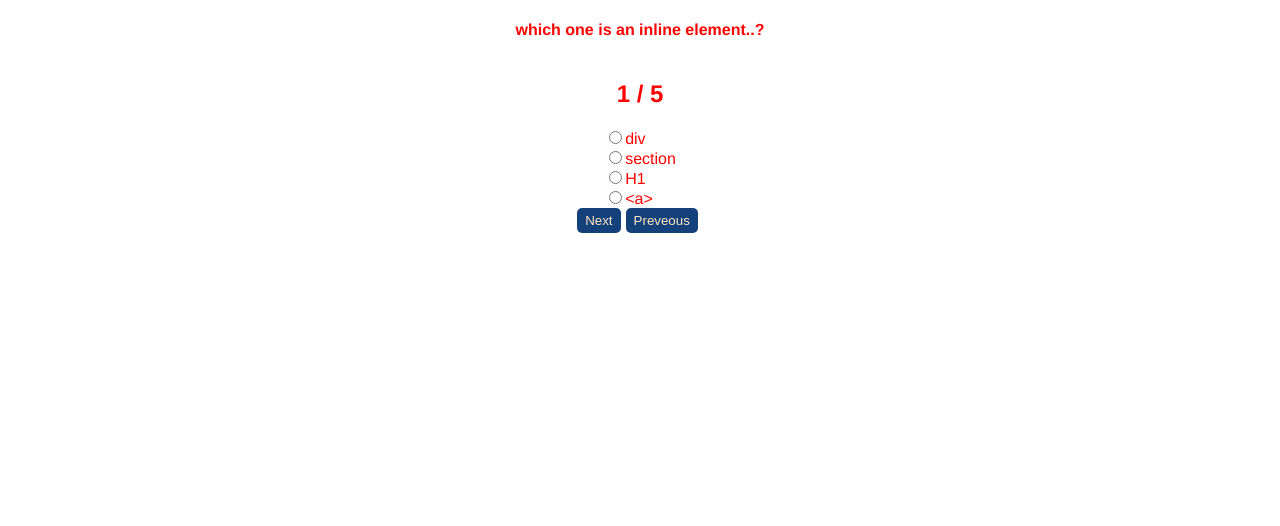
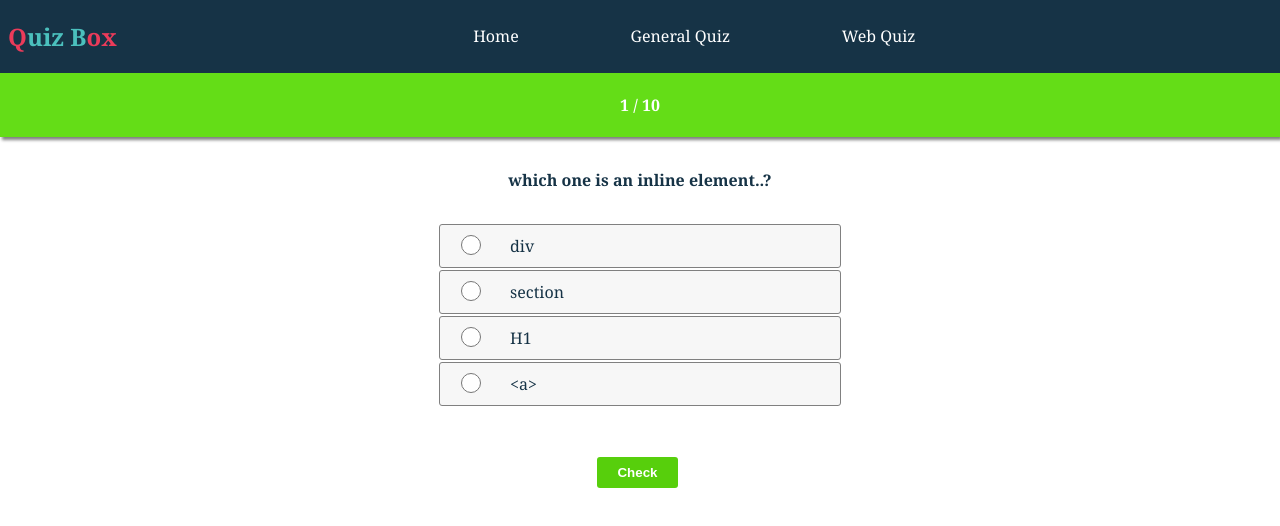
Before and after one commit to Ameer255/quiz-app, a React (Create React App) app: page /web-quiz in a window 1280 px wide. Shown: the top 526 px of the page. Built offline with nearby package versions, Linux system fonts and the light colour scheme.

Commit message:
styling completed

```diff
--- a/public/index.html
+++ b/public/index.html
@@ -10,6 +10,10 @@
       content="Web site created using create-react-app"
     />
     <link rel="apple-touch-icon" href="%PUBLIC_URL%/logo192.png" />
+
+    <script src='https://kit.fontawesome.com/a076d05399.js'></script>
+    <link rel="stylesheet" href="https://cdnjs.cloudflare.com/ajax/libs/font-awesome/4.7.0/css/font-awesome.min.css">
+
     <!--
       manifest.json provides metadata used when your web app is installed on a
       user's mobile device or desktop. See https://developers.google.com/web/fundamentals/web-app-manifest/
@@ -24,7 +28,7 @@
       work correctly both with client-side routing and a non-root public URL.
       Learn how to configure a non-root public URL by running `npm run build`.
     -->
-    <title>React App</title>
+    <title>Quiz App</title>
   </head>
   <body>
     <noscript>You need to enable JavaScript to run this app.</noscript>
--- a/src/App.css
+++ b/src/App.css
@@ -1,74 +1,286 @@
-.App {
-  text-align: center;
+body{
+  font-family: Georgia, 'Times New Roman', Times, serif;
 }
 
-.App-logo {
-  height: 40vmin;
-  pointer-events: none;
+.first-letter{
+  color: rgb(235, 59 ,90);
 }
 
-@media (prefers-reduced-motion: no-preference) {
-  .App-logo {
-    animation: App-logo-spin infinite 20s linear;
-  }
+.rem-letters{
+  color: rgb(75, 192, 189);
+}
+nav h1 span{
+  margin-right: 0;
 }
 
-.App-header {
-  background-color: #282c34;
-  min-height: 100vh;
+#hamberger{
+  width: 25px;
+  height: 25px;
+  cursor: pointer;
   display: flex;
   flex-direction: column;
+  justify-content: space-around;
   align-items: center;
-  justify-content: center;
-  font-size: calc(10px + 2vmin);
-  color: white;
+  transition: 0.5s ease;
+  display: none;
+
+
+}
+#hamberger span{
+   width: 100%;
+   height: 2px;
+   background-color: #f5eeef;
+   margin-top: 3px;
+
 }
 
-.App-link {
-  color: #61dafb;
+.toggle .item1{
+   transform: rotate(45deg) translate(0px, 12px);
+}
+.toggle .item2{
+ opacity: 0;
+}
+.toggle .item3{
+ transform: rotate(-45deg) translate(0px, -12px);
 }
 
-@keyframes App-logo-spin {
-  from {
-    transform: rotate(0deg);
-  }
-  to {
-    transform: rotate(360deg);
-  }
-}
 
 .box{
-  width : 25%;
+  width : 35%;
    margin: 20px 5%;
-    border : 2px solid red;
+   border-radius: 10px;
+    display: flex;
+    flex-direction: column;
+    justify-content: center;
+    align-items: center;
+   color: rgb(22, 51, 70);
+   transition: .2s all ease-out;
+   border: 3px solid black;
+
+}
+.box:hover{
+  background-color: rgb(22, 51, 70);
+  color: white;
 }
 .menu{
   display: flex;
   justify-content: center;
   align-items: center;
+  flex-wrap: wrap;
+  transition: .2s all ease-in;
+}
+
+.question-container{
+  color: rgb(22, 51, 70);
+  display: flex;
+  justify-content: center;
+  align-items: center;
+  flex-direction: column;
+  align-items: center;
+  transition: 1s all ease-in-out;
+}
+
+
+.question-count{
+  background-color: rgb(100, 221, 23);
+  color: white;
+  width: 100%;
+  text-align: center;
+  box-shadow: 2px 3px 3px gray;
 }
 
 .question{
-  color: red;
-  font-family: 'Franklin Gothic Medium', 'Arial Narrow', Arial, sans-serif;
+  padding: 10px;
+
+}
+.answer-form{
   display: flex;
-  justify-content: center;
   flex-direction: column;
   align-items: center;
+
+}
+.options{
+  display: flex;
+ margin-top: 2px;
+  border: 1px solid gray;
+  border-radius: 3px;
+  min-width: 400px;
+  align-items: center;
+  justify-content: center;
+  transition: 0.1s all ease;
+  background: rgb(247, 247, 247);
+
 }
 
-.question button{
-  padding: 5px 8px;
+.options:hover{
+  transform: scale(1.01);
+}
+.answer-form{
+  width: 100%;
+}
+
+.label{
+  padding: 10px;
+  width: 80%;
+}
+
+.label label{
+  cursor: pointer;
+}
+.radio{
+  width: 15%;
+  text-align: center;
+}
+
+.radio input{
+  width: 20px;
+  height: 20px;
+  cursor: pointer;
+}
+
+.check-btn{
+  margin-top: 4%;
+}
+
+.check-btn button{
+  padding: 8px 20px;
   border: none;
   outline: none;
-  color: bisque;
-  background: rgb(21, 65, 122);
-  border-radius: 5px;
+  color: white;
+  background: rgb(87, 207, 12);
+  border-radius: 3px;
   margin-right: 5px;
+  font-weight: bold;
+  cursor: pointer;
 }
 
-.sa-sm{
-  width:  200px !important;
-  height: 300px;
+.icon{
+  font-size: 100px;
+}
+
+.quiz-name{
+  text-align: center;
+  font-size: 2rem;
+}
+
+a{
+  text-decoration: none;
+  color: inherit;
+}
+
+nav{
+  display: flex;
+  justify-content: space-between;
+  align-items: center;
+  background: rgba(22, 51, 70);
+  color: white;
+  padding: 0 8px;
+}
+.nav-sm{
+  display: none;
+  overflow: hidden;
+  justify-content: space-evenly;
+  align-items: center;
+  position: absolute;
+  overflow: hidden;
 
 }
+
+
+.nav-items{
+  display: flex;
+  justify-content: space-between;
+  width: 35%;
+}
+
+.result{
+  display: flex;
+  flex-direction: column;
+  justify-content: center;
+  align-items: center;
+  color: rgb(22, 51, 70);
+}
+.result td, th{
+  border: 2px solid rgb(22, 51, 70);
+  text-align: center;
+  padding: 13px 35px;
+  font-weight: bold;
+  font-size: large;
+}
+.result th{
+  border-right: none;
+  margin-right: 0;
+}
+.result button{
+padding: 8px 18px;
+border: none;
+outline: none;
+color: white;
+background: rgb(22, 51, 70);
+border-radius: 5px;
+margin-right: 5px;
+font-weight: bold;
+cursor: pointer;
+margin-top: 15px;
+}
+.correct{
+  color: rgb(87, 207, 12);
+}
+.incorrect{
+  color: rgb(226, 4, 45);
+}
+
+
+
+
+
+
+@media only screen and (max-width : 650px){
+    .menu{
+      flex-direction: column;
+
+    }
+    .box{
+      width: 70%;
+      justify-content: space-around;
+
+    }
+
+      #hamberger{
+          display: flex;
+          transition: 0.5s ease;
+      }
+      #hamberger span{
+          transition: 0.5s ease;
+      }
+      #hamberger span:hover{
+          background-color: rgb(147, 229, 240);
+      }
+
+      .nav-items{
+        display: none;
+      }
+      nav{
+        justify-content: space-between;
+      }
+      .nav-sm{
+        color: white;
+        right: -400px;
+        height: 100%;
+        display: flex;
+        flex-direction: column;
+        width: 0%;
+        background-color: rgba(0, 0, 0, 0.8);
+        z-index: 1;
+        transition: 1s ease;
+
+      }
+      .options{
+        min-width: 80%;
+      }
+
+    .sa-sm{
+      width:  250px !important;
+}
+
+}
--- a/src/App.js
+++ b/src/App.js
@@ -1,22 +1,81 @@
 import './App.css';
 import React from "react";
-import {BrowserRouter, Switch, Route} from "react-router-dom";
-import {GenQuiz} from "./components/general-quiz/gen-quiz";
-import {WebQuiz} from "./components/web-dev-quiz/web-quiz";
-import {Menu} from "./components/menu/menu";
+import { BrowserRouter, Switch, Route, Link } from "react-router-dom";
+import { GenQuiz } from "./components/general-quiz/gen-quiz";
+import { WebQuiz } from "./components/web-dev-quiz/web-quiz";
+import { Menu } from "./components/menu/menu";
+
+
+let navOpen = false;
+
+const navOpenClose = () => {
+
+  let nav = document.querySelector(".nav-sm");
+
+  let hamberger = document.querySelector('#hamberger');
+
+  if (navOpen === false) {
+    nav.style ="width : 100%; right : 0; ";
+
+    hamberger.classList.add('toggle');
+    navOpen = true;
+
+  }
+
+  else if (navOpen === true) {
+
+    nav.style.width = "0";
+    nav.style.right = "-400px";
+
+    hamberger.classList.remove('toggle');
+    navOpen = false;
+
+  }
+}
+
 
 function App() {
 
   return (
     <BrowserRouter >
+      <nav>
 
-     <Switch>
-            <Route path="/quiz-app" exact component={Menu} />
-            <Route path="/gen-quiz" exact component={GenQuiz} />
-            <Route path="/web-quiz" exact component={WebQuiz} />
+        <div>
+          <h1><span className="first-letter">Q</span><span className="rem-letters">uiz</span> <span className="rem-letters">B</span><span className="first-letter">ox</span></h1>
+        </div>
 
+        <div className="nav-items">
+          <div><Link to="/quiz-app" > Home </Link></div>
+          <div><Link to="/gen-quiz"> General Quiz </Link></div>
+          <div><Link to="/web-quiz"> Web Quiz</Link></div>
+        </div>
 
-        </Switch>
+        <div>
+
+          <div id="hamberger" onClick={navOpenClose}>
+            <span className="item1"></span>
+            <span className="item2"></span>
+            <span className="item3"></span>
+          </div>
+
+        </div>
+
+      </nav>
+
+      <div className="nav-sm">
+        <div></div>
+        <div><Link to="/quiz-app" onClick={navOpenClose}> Home </Link></div>
+        <div><Link to="/gen-quiz" onClick={navOpenClose}> General Quiz </Link></div>
+        <div><Link to="/web-quiz" onClick={navOpenClose}> Web Quiz</Link></div>
+        <div></div>
+
+      </div>
+
+      <Switch>
+        <Route path="/quiz-app" exact component={Menu} />
+        <Route path="/gen-quiz" exact component={GenQuiz} />
+        <Route path="/web-quiz" exact component={WebQuiz} />
+      </Switch>
 
     </BrowserRouter>
   );
--- a/src/components/menu/menu.jsx
+++ b/src/components/menu/menu.jsx
@@ -1,17 +1,40 @@
 import { Link } from "react-router-dom"
-import {Quiz} from "../quiz-box/quiz-box";
+import { Quiz } from "../quiz-box/quiz-box";
 
-export const Menu = ()=>{
-   return(
+export const Menu = () => {
+  return (
     <div className="menu">
 
       <div className="box">
-       <Link to="/gen-quiz" > <Quiz category="General quiz"/></Link>
+        <Link to="/web-quiz" >
+          <div className="icon">
+            <i className="fas fa-laptop-code"></i>
+          </div>
+          <div className="quiz-name">
+            <b>Web Quiz</b>
+          </div>
+        </Link>
       </div>
 
+
       <div className="box">
-       <Link to="/web-quiz" >  <Quiz category="Web quiz"/> </Link>
+
+        <Link to="/gen-quiz">
+
+          <div className="icon">
+            <i class="fas fa-brain"></i>
           </div>
+
+          <div className="quiz-name">
+            <b>IQ Quiz</b>
+          </div>
+
+        </Link>
+      </div>
+
+
+
+
 
     </div>
 
--- a/src/components/question/question.jsx
+++ b/src/components/question/question.jsx
@@ -22,11 +22,11 @@ export const Question = (props) => {
         document.querySelector('form').elements['option'].forEach((element) => {
             if (element.checked) {
                 setOpt(element.value);
-               const wrongAudi = document.getElementsByClassName('audio')[0];
-              wrongAudi.load();
-               wrongAudi.play();
-               console.log(wrongAudi.play())
-               console.log(wrongAudi.source)
+                //    const wrongAudi = document.getElementsByClassName('audio')[0];
+                //   wrongAudi.load();
+                //    wrongAudi.play();
+                //    console.log(wrongAudi.play())
+                //    console.log(wrongAudi.source)
 
 
             }
@@ -42,11 +42,11 @@ export const Question = (props) => {
 
         if (opt == props.correct) {
             swal({
-                title : "Correct",
-                text : "Excellent.!",
-                icon : "success",
-                button : "Continue",
-                className : 'sa-sm'
+                title: "Correct",
+                text: "Excellent.!",
+                icon: "success",
+                button: "Continue",
+                className: 'sa-sm'
 
             })
             props.addToCorrect();
@@ -55,12 +55,12 @@ export const Question = (props) => {
 
         else {
             swal({
-                title : "Incorrect",
-                text : "Oh No..!",
-                icon : "warning",
-                button : "Continue",
-                dangerMode : true,
-                className : 'sa-sm'
+                title: "Incorrect",
+                text: "Oh No..!",
+                icon: "warning",
+                button: "Continue",
+                dangerMode: true,
+                className: 'sa-sm'
 
             });
 
@@ -69,19 +69,34 @@ export const Question = (props) => {
         props.next();
         // wrongAudio.play();
     }
+    console.log(props.q);
 
     return (
-        <div className="question">
-            <h4>{props.q}</h4>
-    <div><h2>{`${props.step} / 5`}</h2></div>
+        <div className="question-container">
 
-            <form >
+            <div className="question-count">
+                <h4>{`${props.step} / 10`}</h4>
+            </div>
+
+            <div className="question">{props.q.map((element) => {
+                return (
+                    <h4> {element} </h4>
+                )
+            })}</div>
+
+
+
+            <form className="answer-form">
                 {props.options.map((option, index) => {
                     return (
-                        <div>
+                        <div className="options">
 
-                            <input type="radio" value={option} id={index} onChange={handleChange} name="option" />
-                            <label htmlFor={index}>{option}</label> <br />
+                            <div className="radio">
+                                <input type="radio" value={option} id={index} onChange={handleChange} name="option" />
+                            </div>
+                            <div className="label" htmlFor={index}>
+                                <label htmlFor={index}>{option}</label> <br />
+                            </div>
 
 
                         </div>
@@ -91,12 +106,12 @@ export const Question = (props) => {
 
             </form>
 
-            <div>
-                <button onClick={handleClick} disabled={props.step > 5}>Next</button>
-                <button onClick={props.prev} disabled={props.step <= 1}> Preveous</button>
+            <div className="check-btn">
+                <button onClick={handleClick} disabled={props.step > 7}>Check</button>
+
             </div>
             <audio className="audio">
-                <source src="https://gofile.io/d/L4e34L"/>
+                <source src="https://gofile.io/d/L4e34L" />
             </audio>
 
         </div>
--- a/src/components/web-dev-quiz/web-quiz.jsx
+++ b/src/components/web-dev-quiz/web-quiz.jsx
@@ -1,55 +1,90 @@
 import React from "react";
-import {useState} from "react";
+import {Link} from "react-router-dom";
+import { useState } from "react";
 import { Question } from "../question/question";
 
-export const WebQuiz = ()=>{
+export const WebQuiz = () => {
 
-    let [step, setStep] = useState(1);
-    let [correct, SetNumCorrect] = useState(0);
 
-    const addToCorrect = ()=>{
-      SetNumCorrect(correct+1);
-    }
 
+  // let brk = code.split('-');
+  // let joiningBr = brk.join(" <br>");
 
   let questions = [[], ["which one is an inline element..?"],
   ["which tag is used to display an image..?"],
   ["which tag is used to connect external JavaScript file..?"],
   ["There are 4 ways to style HTML elements..?"],
-["What is the correct way to find the length of an array in JS..?"]];
+  ["What is the correct way to find the length of an array in JS..?"],
+  ["#FF3205 Is the representation of which color in Hexa..?"],
+  [[`what is the output of the following code..?`], ["let arr = [2,4,3,7,6];"], ["console.log(arr[arr.length-2])"]]];
 
   let options = [[], ["div", "section", "H1", "<a>"],
   ["pic", "image", "img", "photo"],
   ["<script>", "<link>", "<Javascrip>"],
   ["true", "false"],
-  ["Array.size", "Array.width", "Array.length", "sizeOf(Array)"]];
+  ["Array.size", "Array.width", "Array.length", "sizeOf(Array)"],
+  ["Red", "Green", "Blue"], ["6", "7", "3", "4"]];
 
-    let answerKey = [[], ["<a>"], ["img"] ,["<script>"], ["false"], "Array.length"];
+  let answerKey = [[], ["<a>"], ["img"], ["<script>"], ["false"],
+  ["Array.length"], ["Red"], ["7"]];
+
+
+
+
+  let [questionInfo, setQuestionInfo] = useState({
+    step: 1,
+    correct: 0
+
+  })
+
+  const addToCorrect = () => {
+    setQuestionInfo({ ...questionInfo, correct: questionInfo.correct += 1 });
+    console.log(questionInfo.correct)
+  }
+
 
 
   const nextStep = () => {
-        setStep(step + 1 );
+    setQuestionInfo({ ...questionInfo, step: questionInfo.step + 1 });
   };
 
-      const prevStep = () => {
-        setStep(step - 1 );
-      };
 
-       if(step >=1 && step <=5){
+  if (questionInfo.step >= 1 && questionInfo.step <= 7) {
 
     return <Question
-            q={questions[step]}
-             next={nextStep} prev={prevStep}
-              step={step}
-               options={options[step]}
-               correct={answerKey[step]}
+      q={questions[questionInfo.step]}
+      next={nextStep}
+      step={questionInfo.step}
+      options={options[questionInfo.step]}
+      correct={answerKey[questionInfo.step]}
       addToCorrect={addToCorrect} />
 
 
   }
-       else{
-       return <div style={{"textAlign": "center"}}>
-         <h2>Result : <br/>{`Correct : ${correct}`} <br/> {`Incorrect : ${5-correct}`}</h2>
+  else {
+    return <div className="result">
+      <div><h2>Result</h2></div>
+      <table>
+        <tr>
+
+          <th>Total </th>
+          <td>10</td>
+        </tr>
+
+        <tr>
+          <th className="correct">Correct</th>
+          <td className="correct">{questionInfo.correct}</td>
+        </tr>
+
+        <tr>
+          <th className="incorrect">Incorrect</th>
+          <td className="incorrect">{7 - questionInfo.correct}</td>
+        </tr>
+      </table>
+      <div>
+       <Link to="/quiz-app"><button>Back To Quiz Home</button> </Link>
+      </div>
+
     </div>
   }
 
```
Lines whose indentation alone changed are shown as unchanged.
